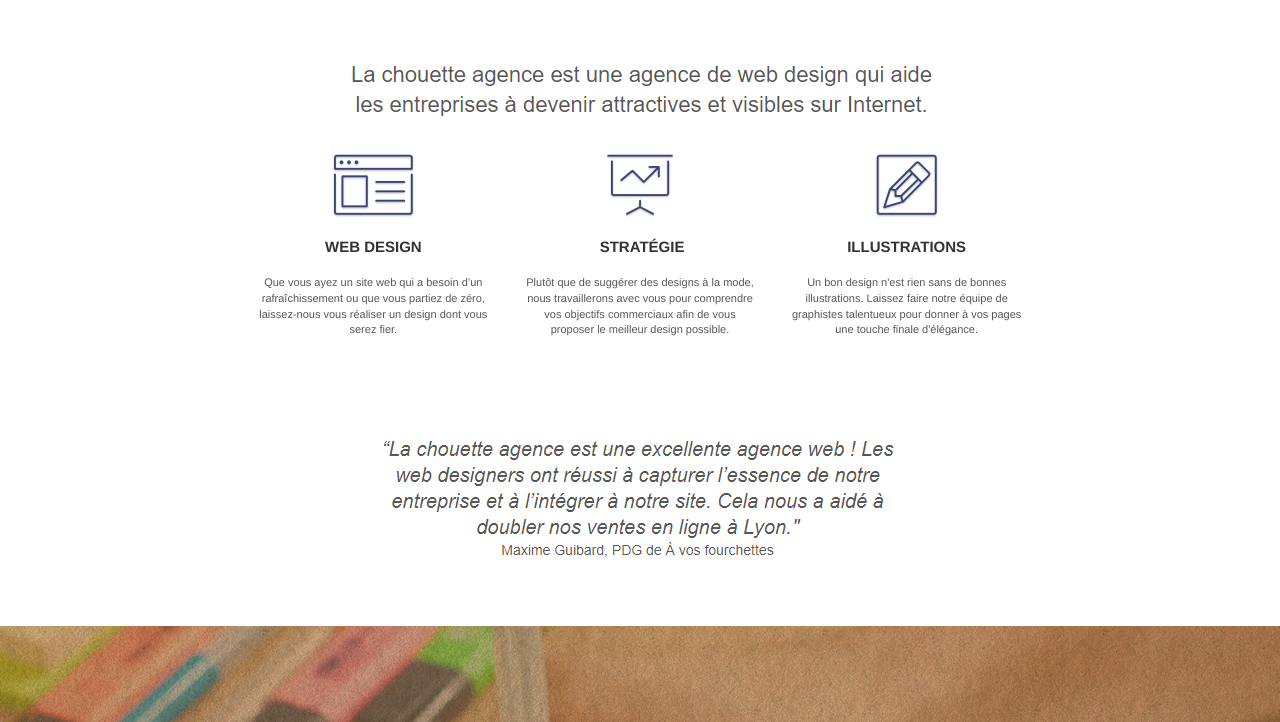
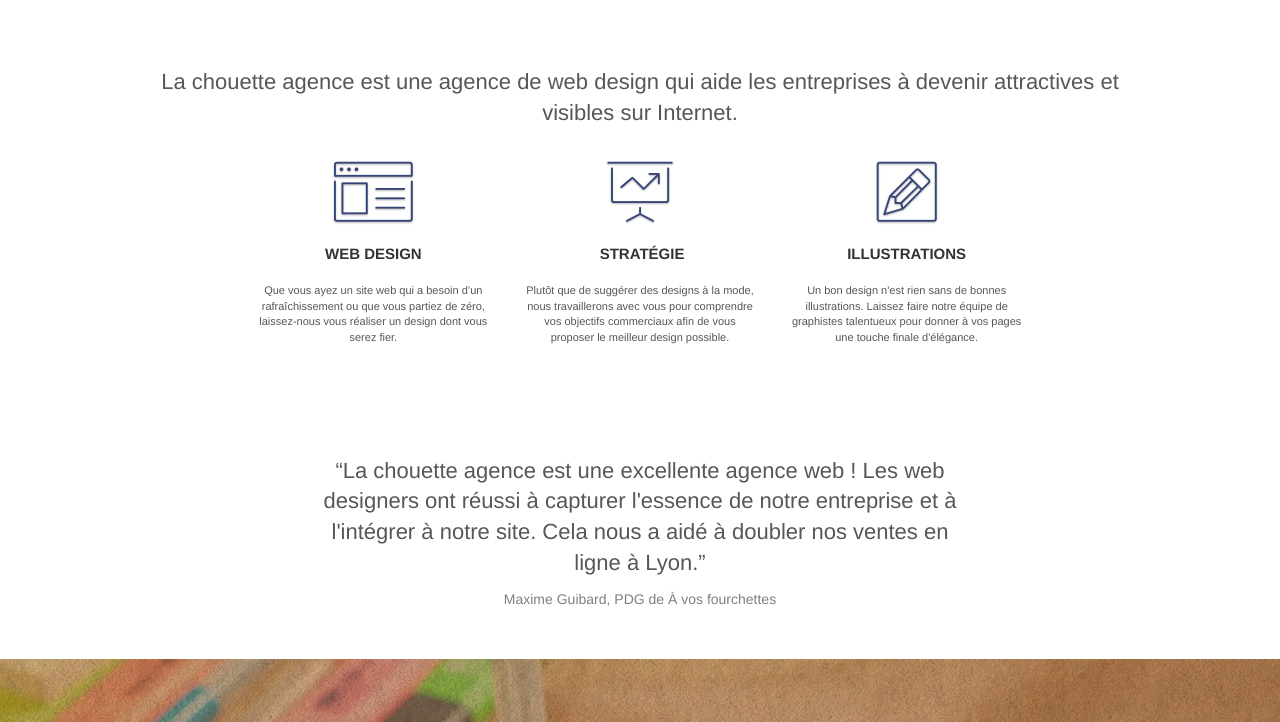
Before and after one commit to Alexandre91300/AlexandreLemas_4_03032021, a plain HTML site: page index.html in a window 1280 px wide. Shown: the part 538-1260 px from the top of the page. Drawn offline with Linux system fonts and the light colour scheme.

Commit message:
Amélioration Accessibilité - Images avec texte, remplacer par blises HTML

```diff
--- a/index.html
+++ b/index.html
@@ -84,7 +84,7 @@
 	<div class="container bloc-md">
 		<div class="row">
 			<div class="col-sm-12 text-center">
-				<img alt="agence web, agence web paris, web design paris, stratégie web" src="img/title.png" />
+				<h2>La chouette agence est une agence de web design qui aide les entreprises à devenir attractives et visibles sur Internet.</h2>
 			</div>
 		</div>
 		<div class="row voffset-lg med-width-whitespace">
@@ -124,8 +124,8 @@
 		</div>
 		<div class="row voffset-lg voffset">
 			<div class="col-xs-12 col-md-8 col-md-offset-2 text-center">
-				<img alt="agence web, agence web paris, web design paris, stratégie web" src="img/citation.png" />
-
+				<h2><q>La chouette agence est une excellente agence web ! Les web designers ont réussi à capturer l'essence de notre entreprise et à l'intégrer à notre site. Cela nous a aidé à doubler nos ventes en ligne à Lyon.</q></h2>
+				<figcaption>Maxime Guibard, PDG de À vos fourchettes</figcaption>
 			</div>
 		</div>
 	</div>
@@ -154,7 +154,7 @@
 	<div class="container bloc-lg">
 		<div class="row">
 			<div class="col-sm-12 text-center">
-				<img alt="agence web, agence web paris, web design paris, stratégie web" src="img/title2.png" />
+				<h2>Nous travaillons avec beaucoup de clients, voici nos réalisations.</h2>
 			</div>
 		</div>
 		<div class="row tight-width-whitespace portfolio-row">
```
Also changed, not shown: img/citation.png (deleted), img/title.png (deleted), img/title2.png (deleted).
